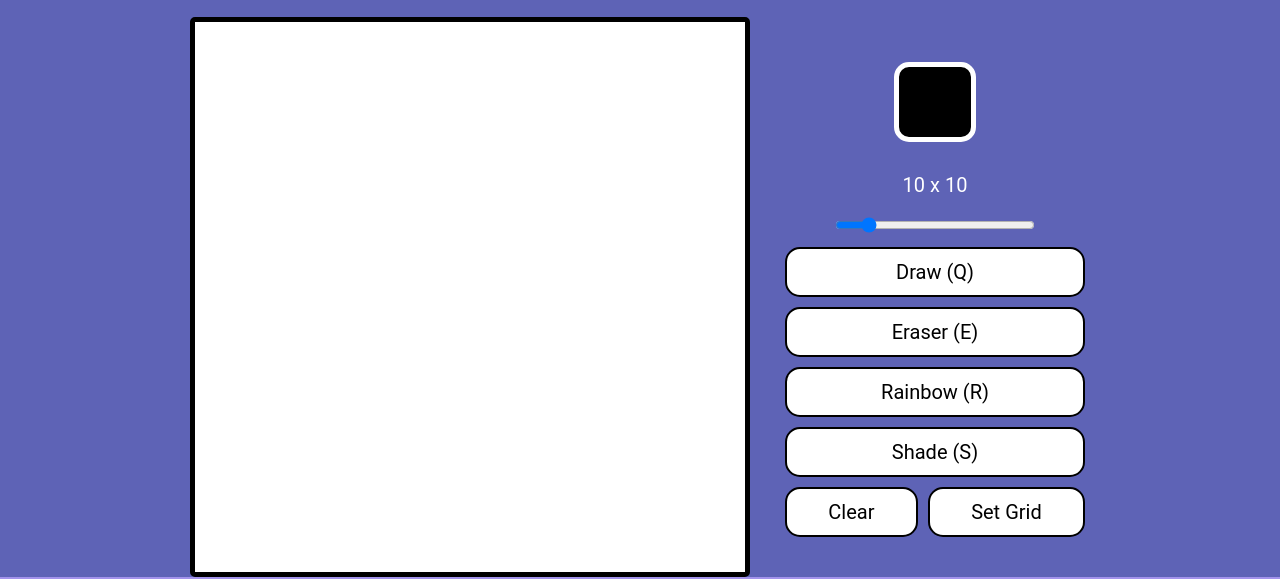
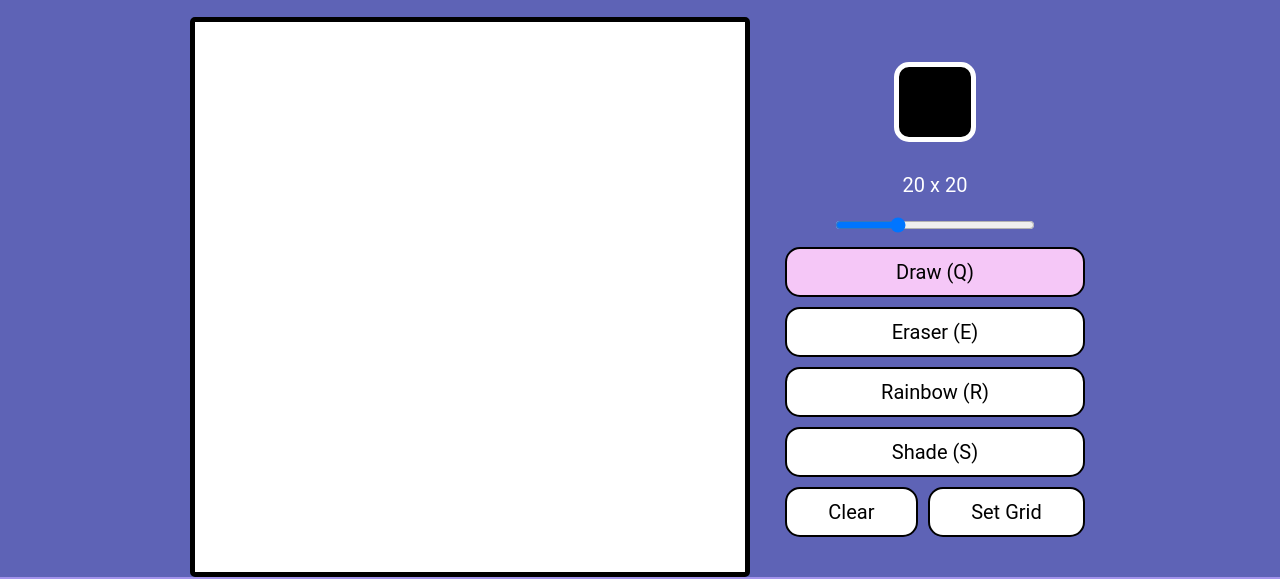
Before and after one commit to AimanShazman/Etch-a-Sketch, a plain HTML site: page index.html in a window 1280 px wide. Shown: the part 133-712 px from the top of the page. Drawn offline with Linux system fonts and the light colour scheme.

Commit message:
set draw() and black color by default

```diff
--- a/index.html
+++ b/index.html
@@ -25,7 +25,7 @@
 
                     <div class="gridScrollbar">
                         <p><output id="displayGrid"></output></p>
-                        <input id="gridInput" type="range" min="1" max="64" value="10">
+                        <input id="gridInput" type="range" min="1" max="64" value="20">
                     </div>
 
                     <button class="button draw">Draw (Q)</button>
--- a/myscripts.js
+++ b/myscripts.js
@@ -13,7 +13,7 @@ const shadeButton = document.querySelector('.shade');
 
 let isHover = true;
 let isDraw = false;
-let isSetColor = true;
+let isSetColor = false;
 let isRainbow = false;
 let isEraser = false;
 let isShade = false;
@@ -394,14 +394,10 @@ function main() {
     createGrid();
     buttonHandler();
 
-    //set black by default color
-    setColorButton.addEventListener('input', setColor);
+    //draw and black color is set by default
+    drawHandler();
+    setColorHandler();
 
-    //set mouse hover effect by default
-    gridContainer.addEventListener('mouseover', hoverHandler);
-
-    //press e to toggle between hover and draw
-    //press r to toggle between setColor and rainbow mode
     window.addEventListener('keypress', keydownHandler);
 }
 
```
